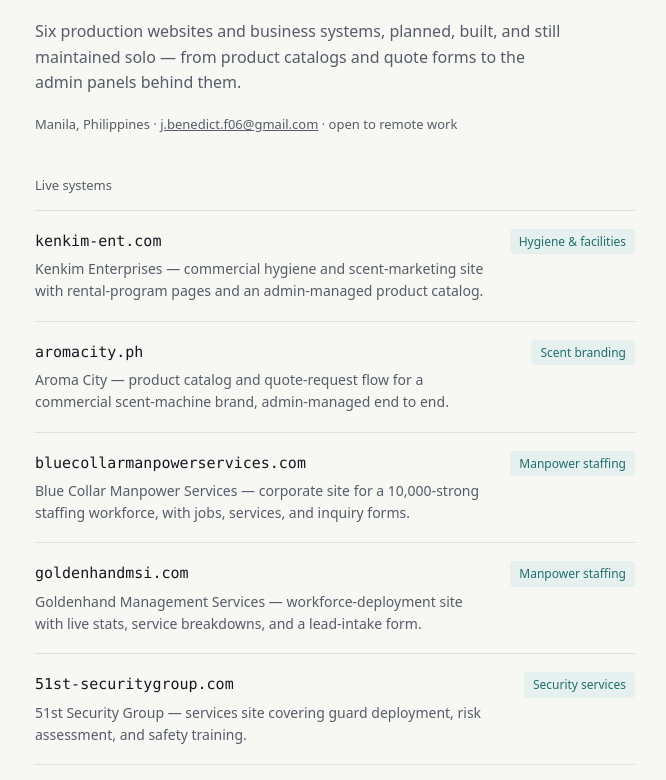
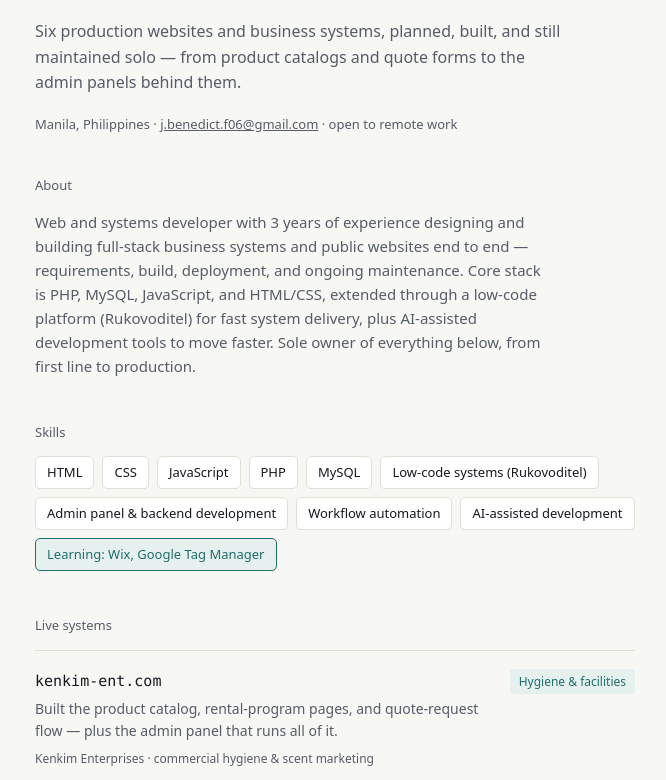
Before and after one commit to JBenedictF-06/JBenedictF-06.github.io, a plain HTML site: page index.html in a window 1280 px wide. Shown: the part 132-912 px from the top of the page, without its empty margins (305-971 px from the left). Drawn offline with Linux system fonts and the light colour scheme.

Commit message:
Enhance profile with About and Skills sections
Added sections for 'About' and 'Skills' with detailed descriptions and skills listed. Updated project descriptions for clarity.

```diff
--- a/index.html
+++ b/index.html
@@ -110,6 +110,36 @@
     margin-top: 4px;
     max-width: 56ch;
   }
+  .company {
+    font-size: 12px;
+    color: var(--ink-soft);
+    margin-top: 6px;
+  }
+  .about {
+    font-size: 15px;
+    color: var(--ink-soft);
+    max-width: 60ch;
+    margin: 0 0 44px;
+  }
+  .skills {
+    display: flex;
+    flex-wrap: wrap;
+    gap: 8px;
+    margin: 0 0 44px;
+  }
+  .skill {
+    font-size: 13px;
+    color: var(--ink);
+    background: var(--card);
+    border: 1px solid var(--line);
+    padding: 5px 11px;
+    border-radius: 5px;
+  }
+  .skill.learning {
+    color: var(--accent);
+    border-color: var(--accent);
+    background: var(--accent-soft);
+  }
   footer {
     margin-top: 44px;
     font-size: 13px;
@@ -125,6 +155,23 @@
   <p class="intro">Six production websites and business systems, planned, built, and still maintained solo — from product catalogs and quote forms to the admin panels behind them.</p>
   <p class="meta">Manila, Philippines &middot; <a href="mailto:j.benedict.f06@gmail.com">j.benedict.f06@gmail.com</a> &middot; open to remote work</p>
 
+  <h2>About</h2>
+  <p class="about">Web and systems developer with 3 years of experience designing and building full-stack business systems and public websites end to end — requirements, build, deployment, and ongoing maintenance. Core stack is PHP, MySQL, JavaScript, and HTML/CSS, extended through a low-code platform (Rukovoditel) for fast system delivery, plus AI-assisted development tools to move faster. Sole owner of everything below, from first line to production.</p>
+
+  <h2>Skills</h2>
+  <div class="skills">
+    <span class="skill">HTML</span>
+    <span class="skill">CSS</span>
+    <span class="skill">JavaScript</span>
+    <span class="skill">PHP</span>
+    <span class="skill">MySQL</span>
+    <span class="skill">Low-code systems (Rukovoditel)</span>
+    <span class="skill">Admin panel &amp; backend development</span>
+    <span class="skill">Workflow automation</span>
+    <span class="skill">AI-assisted development</span>
+    <span class="skill learning">Learning: Wix, Google Tag Manager</span>
+  </div>
+
   <h2>Live systems</h2>
   <div class="list">
 
@@ -133,7 +180,8 @@
         <span class="domain mono">kenkim-ent.com</span>
         <span class="tag">Hygiene &amp; facilities</span>
       </div>
-      <div class="desc">Kenkim Enterprises — commercial hygiene and scent-marketing site with rental-program pages and an admin-managed product catalog.</div>
+      <div class="desc">Built the product catalog, rental-program pages, and quote-request flow — plus the admin panel that runs all of it.</div>
+      <div class="company">Kenkim Enterprises &middot; commercial hygiene &amp; scent marketing</div>
     </a>
 
     <a class="row" href="https://aromacity.ph/" target="_blank" rel="noopener">
@@ -141,7 +189,8 @@
         <span class="domain mono">aromacity.ph</span>
         <span class="tag">Scent branding</span>
       </div>
-      <div class="desc">Aroma City — product catalog and quote-request flow for a commercial scent-machine brand, admin-managed end to end.</div>
+      <div class="desc">Built the product catalog and B2B quote-request flow, backed by an admin panel for managing machines and content.</div>
+      <div class="company">Aroma City &middot; commercial scent machines</div>
     </a>
 
     <a class="row" href="https://bluecollarmanpowerservices.com/" target="_blank" rel="noopener">
@@ -149,7 +198,8 @@
         <span class="domain mono">bluecollarmanpowerservices.com</span>
         <span class="tag">Manpower staffing</span>
       </div>
-      <div class="desc">Blue Collar Manpower Services — corporate site for a 10,000-strong staffing workforce, with jobs, services, and inquiry forms.</div>
+      <div class="desc">Built the corporate site, jobs board, and inquiry form for a staffing company deploying 10,000+ personnel.</div>
+      <div class="company">Blue Collar Manpower Services &middot; staffing &amp; maintenance</div>
     </a>
 
     <a class="row" href="https://goldenhandmsi.com/" target="_blank" rel="noopener">
@@ -157,7 +207,8 @@
         <span class="domain mono">goldenhandmsi.com</span>
         <span class="tag">Manpower staffing</span>
       </div>
-      <div class="desc">Goldenhand Management Services — workforce-deployment site with live stats, service breakdowns, and a lead-intake form.</div>
+      <div class="desc">Built the workforce-deployment site, including live stat counters, service breakdowns, and a lead-intake form.</div>
+      <div class="company">Goldenhand Management Services &middot; workforce deployment</div>
     </a>
 
     <a class="row" href="https://51st-securitygroup.com/" target="_blank" rel="noopener">
@@ -165,7 +216,8 @@
         <span class="domain mono">51st-securitygroup.com</span>
         <span class="tag">Security services</span>
       </div>
-      <div class="desc">51st Security Group — services site covering guard deployment, risk assessment, and safety training.</div>
+      <div class="desc">Built the services site and content structure covering guard deployment, risk assessment, and safety training.</div>
+      <div class="company">51st Security Group &middot; security services</div>
     </a>
 
     <a class="row" href="https://cooladsprint.com/" target="_blank" rel="noopener">
@@ -173,7 +225,8 @@
         <span class="domain mono">cooladsprint.com</span>
         <span class="tag">Printing &amp; signage</span>
       </div>
-      <div class="desc">Cool Ads Designs and Print — full product catalog for signage and printing, plus an admin-managed blog and gallery.</div>
+      <div class="desc">Built the full product catalog, admin-managed blog, and gallery for a signage and printing business.</div>
+      <div class="company">Cool Ads Designs and Print &middot; printing &amp; signage</div>
     </a>
 
   </div>
```
